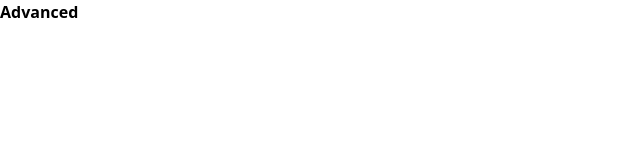
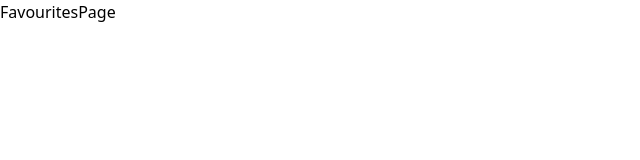
Before and after one commit to Lbdevaa/react-advanced-22, a React (Create React App) app: page /favourites in a window 1280 px wide. Shown: the top 160 px of the page, without its empty margins (0-640 px from the left). Built offline with nearby package versions, Linux system fonts and the light colour scheme.

Commit message:
add: redux, router

```diff
--- a/package.json
+++ b/package.json
@@ -3,6 +3,7 @@
   "version": "0.1.0",
   "private": true,
   "dependencies": {
+    "@reduxjs/toolkit": "^1.9.3",
     "@testing-library/jest-dom": "^5.16.5",
     "@testing-library/react": "^13.4.0",
     "@testing-library/user-event": "^13.5.0",
@@ -12,6 +13,8 @@
     "@types/react-dom": "^18.0.11",
     "react": "^18.2.0",
     "react-dom": "^18.2.0",
+    "react-redux": "^8.0.5",
+    "react-router-dom": "^6.10.0",
     "react-scripts": "5.0.1",
     "typescript": "^4.9.5",
     "web-vitals": "^2.1.4"
--- a/src/App.tsx
+++ b/src/App.tsx
@@ -1,7 +1,15 @@
 import React from 'react';
+import { Route, Routes } from 'react-router-dom';
+import HomePage from './pages/HomePage';
+import FavouritesPage from './pages/FavouritesPage';
 
 function App() {
-  return <h1 className='font-bold'>Advanced</h1>;
+  return (
+    <Routes>
+      <Route path='/' element={<HomePage />}></Route>
+      <Route path='/favourites' element={<FavouritesPage />}></Route>
+    </Routes>
+  );
 }
 
 export default App;
--- /dev/null
+++ b/src/components/Navigation.tsx
@@ -0,0 +1,19 @@
+import React from 'react';
+import { Link } from 'react-router-dom';
+
+const Navigation = () => {
+  return (
+    <nav className='flex juustify-between items-center h-[50px] px-5 shadow-md bg-gray-500 text-white'>
+      <h3>Github Search</h3>
+
+      <span>
+        <Link to='/' className='mr-2'>
+          Home
+        </Link>
+        <Link to='/favourites'>Favoutites</Link>
+      </span>
+    </nav>
+  );
+};
+
+export default Navigation;
--- a/src/index.tsx
+++ b/src/index.tsx
@@ -2,12 +2,14 @@
 import ReactDOM from 'react-dom/client';
 import './index.css';
 import App from './App';
+import { BrowserRouter } from 'react-router-dom';
 
 const root = ReactDOM.createRoot(
   document.getElementById('root') as HTMLElement
 );
-root.render(<App />);
 
-// If you want to start measuring performance in your app, pass a function
-// to log results (for example: reportWebVitals(console.log))
-// or send to an analytics endpoint. Learn more: https://bit.ly/CRA-vitals
+root.render(
+  <BrowserRouter>
+    <App />
+  </BrowserRouter>
+);
--- /dev/null
+++ b/src/pages/FavouritesPage.tsx
@@ -0,0 +1,7 @@
+import React from 'react';
+
+const FavouritesPage = () => {
+  return <div>FavouritesPage</div>;
+};
+
+export default FavouritesPage;
--- /dev/null
+++ b/src/pages/HomePage.tsx
@@ -0,0 +1,7 @@
+import React from 'react';
+
+const HomePage = () => {
+  return <div>HomePage</div>;
+};
+
+export default HomePage;
```
Also changed, not shown: 1 other file (tests, documents, lock files or other folders).
